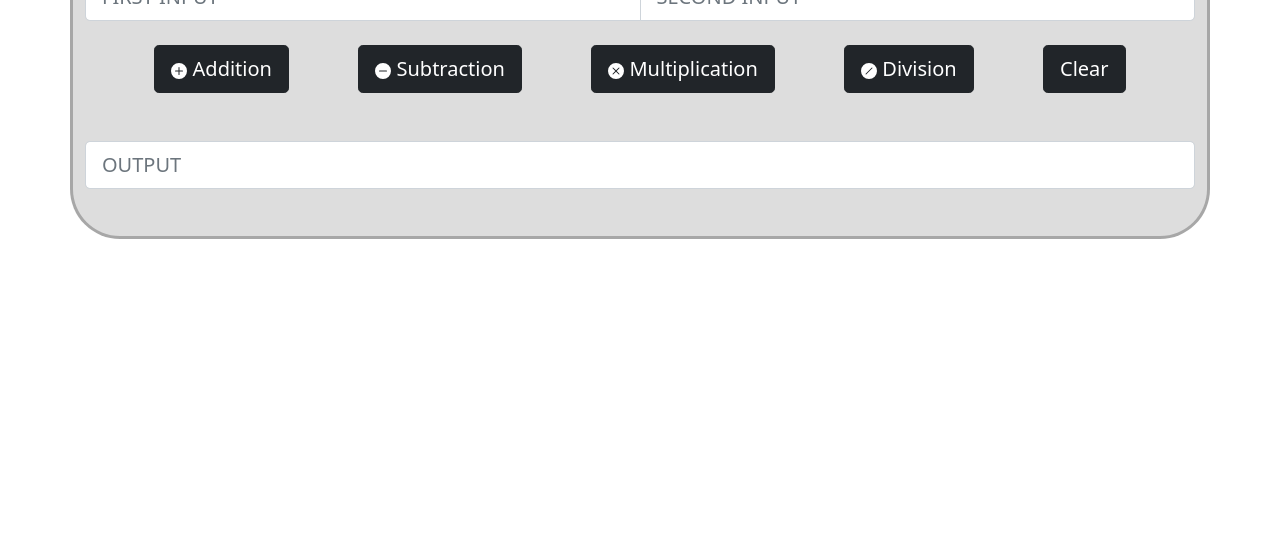
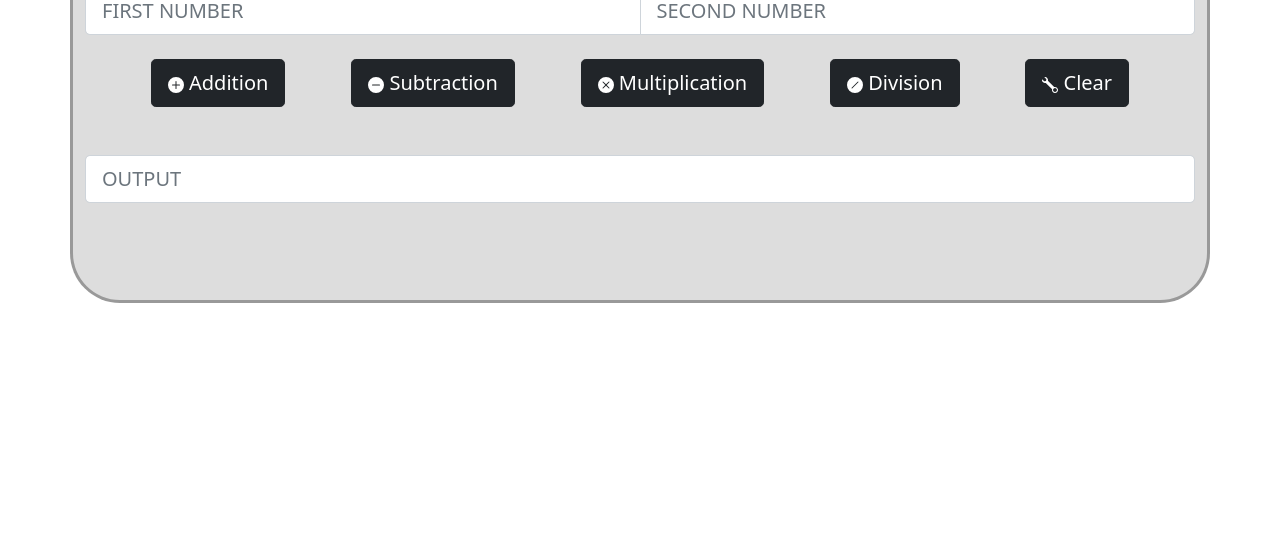
Before and after one commit to AyushPun/JS---Calculator, a plain HTML site: page index.html in a window 1280 px wide. Shown: the part 261-800 px from the top of the page. Drawn offline with nearby package versions, Linux system fonts and the light colour scheme.

Commit message:
3 commit

```diff
--- a/app.css
+++ b/app.css
@@ -9,11 +9,13 @@ h1 {
 }
 
 .container {
+  margin: auto;
+  margin-top: 5%;
+  height: 500px;
+  width: 30%;
+  border: 3px solid rgba(0, 0, 0, 0.308);
+  border-radius: 50px;
   display: flex;
-  margin-top: 100px;
-  height: 400px;
-  border: 3px solid rgba(0, 0, 0, 0.247);
-  border-radius: 50px;
   flex-direction: column;
   justify-content: center;
   background-color: rgba(128, 128, 128, 0.267);
--- a/app.js
+++ b/app.js
@@ -38,3 +38,8 @@ a.addEventListener("click", add);
 s.addEventListener("click", sub);
 m.addEventListener("click", multiply);
 d.addEventListener("click", divide);
+clear.addEventListener('click', () => {
+      input1.value = "";
+      input2.value = "";
+      output.value = "";
+})
--- a/index.html
+++ b/index.html
@@ -20,13 +20,13 @@
         <input
           type="number"
           id="input1"
-          placeholder="FIRST INPUT"
+          placeholder="FIRST NUMBER"
           class="form-control form-control-lg"
         />
         <input
           type="number"
           id="input2"
-          placeholder="SECOND INPUT"
+          placeholder="SECOND NUMBER"
           class="form-control form-control-lg"
         />
       </div>
@@ -92,8 +92,19 @@
           </svg>
           Division
         </button>
-        <button id="divide" class="btn btn-lg btn-dark">
-
+        <button id="clear" class="btn btn-lg btn-dark">
+          <svg
+            xmlns="http://www.w3.org/2000/svg"
+            width="16"
+            height="16"
+            fill="currentColor"
+            class="bi bi-wrench"
+            viewBox="0 0 16 16"
+          >
+            <path
+              d="M.102 2.223A3.004 3.004 0 0 0 3.78 5.897l6.341 6.252A3.003 3.003 0 0 0 13 16a3 3 0 1 0-.851-5.878L5.897 3.781A3.004 3.004 0 0 0 2.223.1l2.141 2.142L4 4l-1.757.364L.102 2.223zm13.37 9.019.528.026.287.445.445.287.026.529L15 13l-.242.471-.026.529-.445.287-.287.445-.529.026L13 15l-.471-.242-.529-.026-.287-.445-.445-.287-.026-.529L11 13l.242-.471.026-.529.445-.287.287-.445.529-.026L13 11l.471.242z"
+            />
+          </svg>
           Clear
         </button>
       </div>
@@ -101,7 +112,7 @@
 
       <div class="result">
         <input
-          type="text"
+          type="number"
           id="output"
           class="form-control form-control-lg"
           placeholder="OUTPUT"
```
